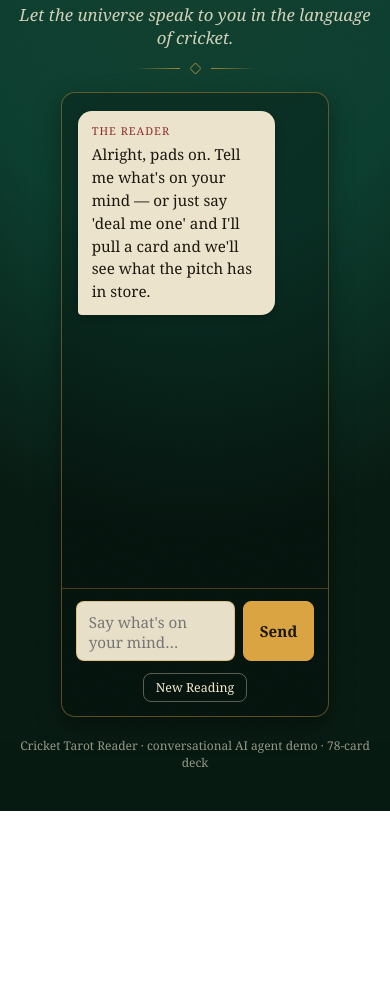
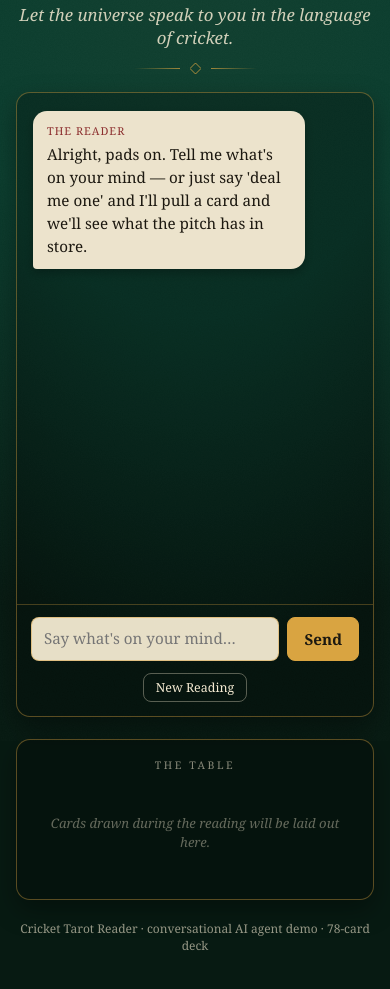
Before and after one commit to rinkesh2010rpp/cricket-tarot-cards, a website: page public/index.html in a window 390 px wide. Shown: the part 103-1092 px from the top of the page. Before the commit the page ends 914 px from the top, so only its background shows below. Drawn offline with nearby package versions, Linux system fonts and the light colour scheme.

Commit message:
Split reading into chat + a persistent card table, no-repeat draws
Mimics how a real reading works: cards on the table stay out of the
deck for the rest of the session (drawnCardIds is tracked and each
new fan is built only from what's left), and revealed cards no longer
scroll away inside the chat log -- they get laid out permanently in a
new right-hand "Table" panel that accumulates the whole reading.

- Chat log keeps the face-down picking fan inline, unchanged
- Revealed cards move to a sticky right sidebar (stacks below chat on
  mobile) instead of appending into the chat bubble
- handleToolCall now draws from `available` (undrawn cards only) and
  marks a card as drawn the instant it's clicked, matching a real
  shuffle-and-deal; a fully-exhausted deck surfaces a friendly error
  telling the reader to wrap up or start a New Reading
- New Reading clears both the table and the drawn-card tracker
- Fixed a mobile layout bug along the way: the reading-layout's
  inherited align-items:flex-start became a width constraint once the
  mobile media query switched it to a column flex, making chat-shell
  shrink-to-fit its widest descendant instead of filling the screen

Co-Authored-By: Claude Sonnet 5 <noreply@anthropic.com>
Claude-Session: https://claude.ai/code/session_01UtvY79t2ctYNtGvTzWYwLK

```diff
--- a/public/index.html
+++ b/public/index.html
@@ -76,9 +76,16 @@
     font-size:1.05rem;
   }
 
-  .chat-shell{
+  .reading-layout{
     max-width:75%;
     margin:0 auto;
+    display:flex;
+    align-items:flex-start;
+    gap:22px;
+  }
+  .chat-shell{
+    flex:1 1 auto;
+    min-width:0;
     background:rgba(0,0,0,.25);
     border:1px solid rgba(217,164,65,.4);
     border-radius:14px;
@@ -87,6 +94,61 @@
     flex-direction:column;
     height:min(74vh, 700px);
     box-shadow:0 10px 26px rgba(0,0,0,.35);
+  }
+  .table-panel{
+    flex:0 0 268px;
+    position:sticky;
+    top:24px;
+    background:rgba(0,0,0,.25);
+    border:1px solid rgba(217,164,65,.4);
+    border-radius:14px;
+    box-shadow:0 10px 26px rgba(0,0,0,.35);
+    max-height:min(74vh, 700px);
+    overflow-y:auto;
+    padding:18px 14px 20px;
+  }
+  .table-panel-title{
+    text-align:center;
+    font-size:.66rem;
+    letter-spacing:.24em;
+    text-transform:uppercase;
+    color:rgba(244,234,210,.55);
+    margin-bottom:16px;
+  }
+  .table-deck{
+    display:flex;
+    flex-direction:column;
+    align-items:center;
+    gap:18px;
+  }
+  .table-deck .tcard{
+    animation:flipin .5s ease;
+  }
+  .table-panel-empty{
+    text-align:center;
+    font-style:italic;
+    font-size:.82rem;
+    line-height:1.5;
+    color:rgba(244,234,210,.4);
+    padding:26px 6px;
+  }
+  @media (max-width:860px){
+    .reading-layout{
+      max-width:100%;
+      flex-direction:column;
+      align-items:stretch;
+    }
+    .table-panel{
+      position:static;
+      width:100%;
+      flex:1 1 auto;
+      max-height:280px;
+    }
+    .table-deck{
+      flex-direction:row;
+      flex-wrap:wrap;
+      justify-content:center;
+    }
   }
   .chat-log{
     flex:1;
@@ -409,6 +471,7 @@
 <div class="subtitle">Let the universe speak to you in the language of cricket.</div>
 <div class="divider"><span></span><svg viewBox="0 0 14 14"><path d="M7,0 L14,7 L7,14 L0,7 Z" fill="none" stroke="#d9a441" stroke-width="1"/></svg><span class="right"></span></div>
 
+<div class="reading-layout">
   <div class="chat-shell">
     <div class="chat-log" id="chatLog"></div>
     <div class="composer">
@@ -418,6 +481,13 @@
     <div class="composer-foot">
       <button id="resetBtn">New Reading</button>
     </div>
+  </div>
+  <aside class="table-panel">
+    <div class="table-panel-title">The Table</div>
+    <div class="table-deck" id="tableDeck">
+      <div class="table-panel-empty" id="tablePanelEmpty">Cards drawn during the reading will be laid out here.</div>
+    </div>
+  </aside>
 </div>
 
 <footer>Cricket Tarot Reader · conversational AI agent demo · 78-card deck</footer>
@@ -532,9 +602,11 @@ const Sound = (() => {
 
 let history = [];
 let totalCardsDrawn = 0;
+let drawnCardIds = new Set();
 let busy = false;
 
 const chatLog = document.getElementById('chatLog');
+const tableDeck = document.getElementById('tableDeck');
 const msgInput = document.getElementById('msgInput');
 const sendBtn = document.getElementById('sendBtn');
 const resetBtn = document.getElementById('resetBtn');
@@ -697,15 +769,13 @@ async function handleToolCall(toolCall){
 
   if (!DECK.cards || DECK.cards.length === 0) await loadDeck();
 
-  const count = Math.max(1, Math.min(10, parseInt(args.count, 10) || 1));
-  const positions = Array.isArray(args.positions) ? args.positions.slice(0, count) : [];
-  while (positions.length < count) positions.push(`Card ${positions.length + 1}`);
+  const requestedCount = Math.max(1, Math.min(10, parseInt(args.count, 10) || 1));
 
   const reason = typeof args.reason === 'string' ? args.reason.trim() : '';
   let spread = typeof args.spread === 'string' ? args.spread.trim() : '';
   if (/^single$/i.test(spread)) spread = '';
 
-  if (totalCardsDrawn + count > MAX_TOTAL_CARDS){
+  if (totalCardsDrawn + requestedCount > MAX_TOTAL_CARDS){
     history.push({
       role: 'tool',
       tool_call_id: toolCall.id,
@@ -716,21 +786,37 @@ async function handleToolCall(toolCall){
     return;
   }
 
+  // Cards already laid on the table this reading stay out of the deck --
+  // same as a real shuffle-and-deal, nothing comes up twice until a fresh reading.
+  const available = DECK.cards.filter(c => !drawnCardIds.has(c.id));
+  if (!available.length){
+    history.push({
+      role: 'tool',
+      tool_call_id: toolCall.id,
+      name: 'draw_cards',
+      content: JSON.stringify({ error: "Every card in the deck has already come up this reading -- there's nothing left to turn over. Wrap up with what's on the table, or start a New Reading to reshuffle the full deck." })
+    });
+    await callAgent();
+    return;
+  }
+  const count = Math.min(requestedCount, available.length);
+  const positions = Array.isArray(args.positions) ? args.positions.slice(0, count) : [];
+  while (positions.length < count) positions.push(`Card ${positions.length + 1}`);
+
   const widget = document.createElement('div');
   widget.className = 'bubble reader draw-widget';
   widget.innerHTML =
     (spread ? `<div class="spread-badge">${escapeHtml(spread)} spread</div>` : '') +
     (reason ? `<div class="reason">${escapeHtml(reason)}</div>` : '') +
-    `<div class="prompt">Shuffling the deck…</div><div class="draw-grid"></div><div class="drawn-row"></div>`;
+    `<div class="prompt">Shuffling the deck…</div><div class="draw-grid"></div>`;
   chatLog.appendChild(widget);
   Sound.shuffle();
   scrollToBottom();
 
   const grid = widget.querySelector('.draw-grid');
-  const drawnRow = widget.querySelector('.drawn-row');
   const promptEl = widget.querySelector('.prompt');
 
-  DECK.cards.forEach((c, i) => {
+  available.forEach((c, i) => {
     const d = document.createElement('div');
     d.className = 'card-back shuffle';
     d.innerHTML = seamMarkSVG();
@@ -766,7 +852,8 @@ async function handleToolCall(toolCall){
         cardEl.classList.add('picked');
         Sound.batCrack();
 
-        const card = DECK.cards[idx];
+        const card = available[idx];
+        drawnCardIds.add(card.id);
         const orientation = Math.random() < 0.75 ? 'upright' : 'reversed';
         const position = positions[picked.length];
         picked.push({ position, card, orientation });
@@ -787,7 +874,8 @@ async function handleToolCall(toolCall){
             <div class="tcard-meta">${escapeHtml(kindLabel)} &middot; ${escapeHtml(card.traditional)}</div>
           </div>
         `;
-        drawnRow.appendChild(t);
+        document.getElementById('tablePanelEmpty')?.remove();
+        tableDeck.appendChild(t);
         scrollToBottom();
 
         if (picked.length === count){
@@ -846,7 +934,9 @@ function autosize(){
 function resetAll(){
   history = [{ role: 'assistant', content: GREETING }];
   totalCardsDrawn = 0;
+  drawnCardIds = new Set();
   chatLog.innerHTML = '';
+  tableDeck.innerHTML = '<div class="table-panel-empty" id="tablePanelEmpty">Cards drawn during the reading will be laid out here.</div>';
   msgInput.value = '';
   autosize();
   setBusy(false);
```
Lines whose indentation alone changed are shown as unchanged.
